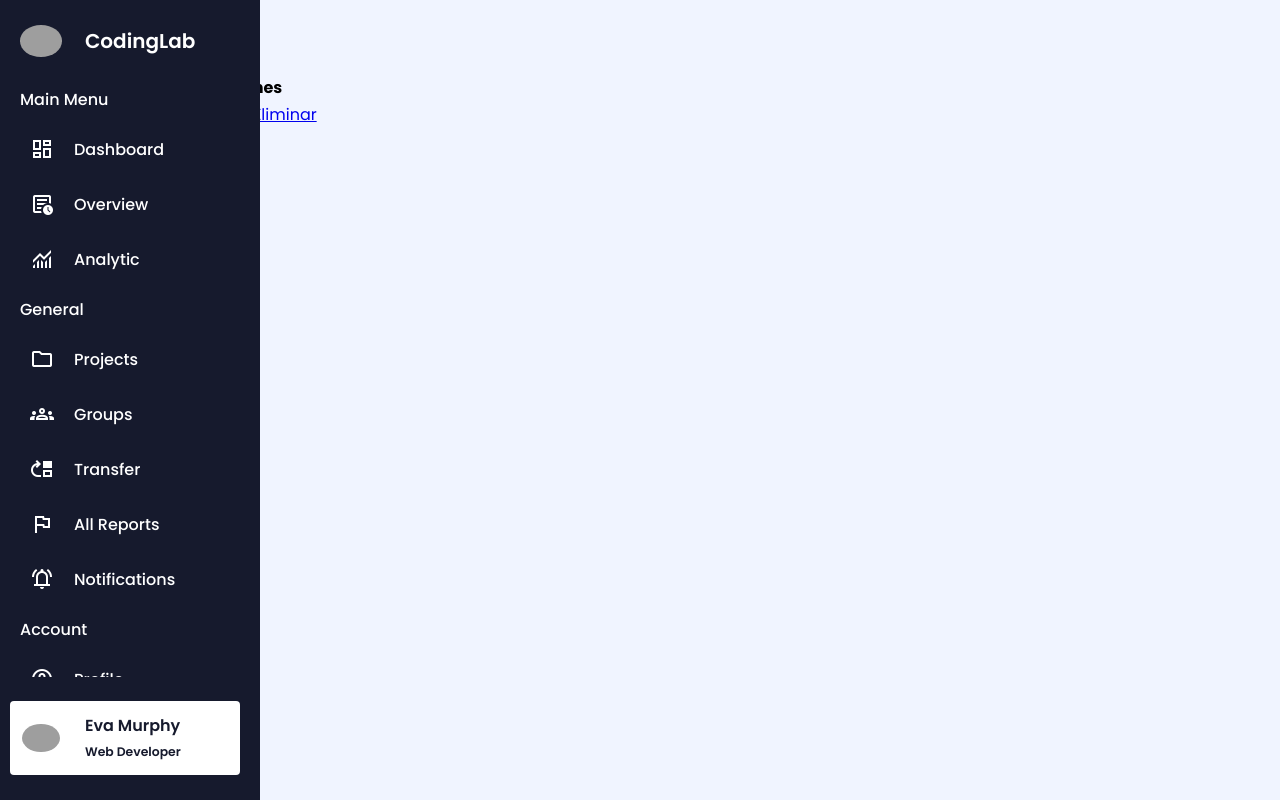
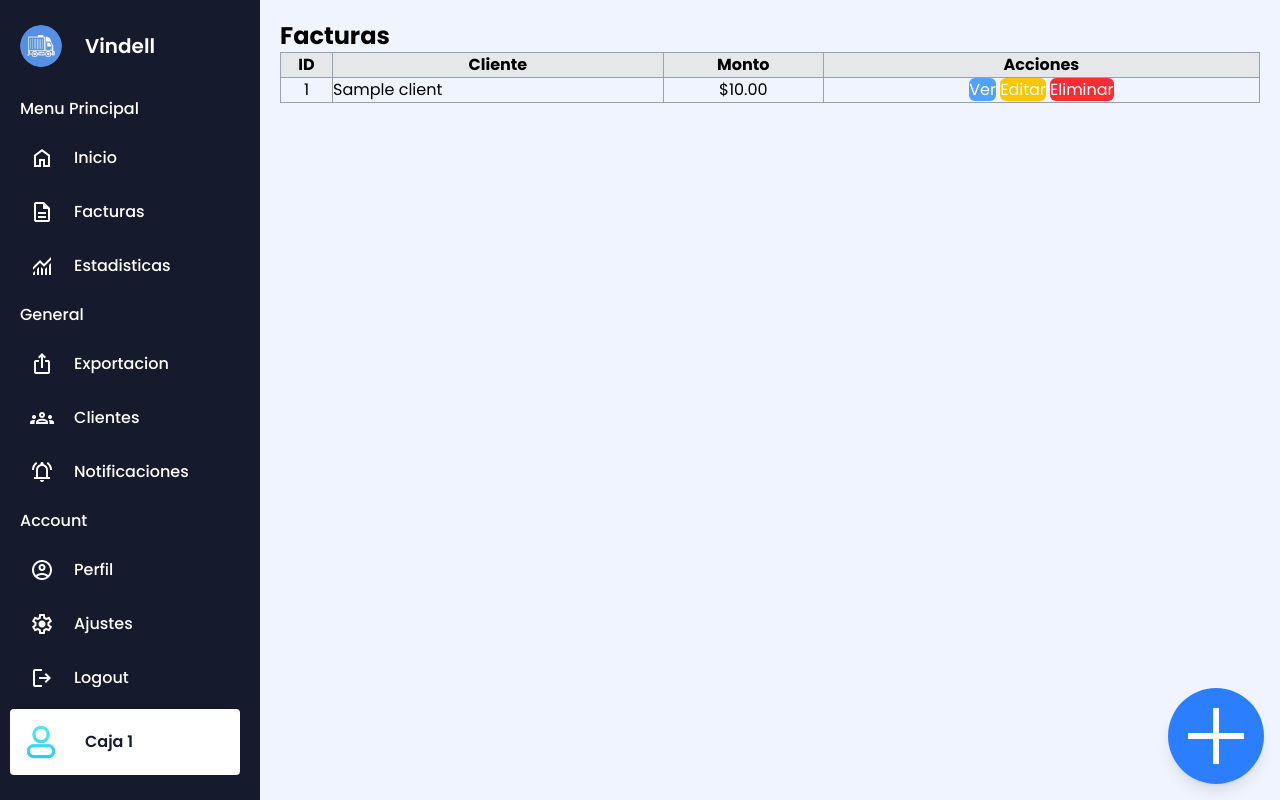
Before and after one commit to Void-CA/invoices-admin, a Django app: page /facturas/ in a window 1280 px wide. Run offline with Django 5.2, Linux system fonts and the light colour scheme; data comes from the database, SQL or seed files in the repository; tables that the repository leaves empty hold one stand-in row (values such as "Sample post"); grey boxes are pictures that could not be loaded.

Commit message:
correcting language issues

```diff
--- a/facturas/static/css/styles.css
+++ b/facturas/static/css/styles.css
@@ -150,3 +150,13 @@
   background: #fff;
   border-radius: 4px;
 }
+
+main.content {
+  margin-left: 85px;
+  padding: 20px;
+  transition: margin-left 0.4s ease;
+}
+
+.sidebar:hover ~ .content {
+  margin-left: 260px /* Sidebar expandido */;
+}
--- a/facturas/templates/facturas/base.html
+++ b/facturas/templates/facturas/base.html
@@ -10,39 +10,40 @@
     <link rel="stylesheet" href="https://fonts.googleapis.com/css2?family=Material+Symbols+Outlined:opsz,wght,FILL,GRAD@20..48,100..700,0..1,-50..200" />
 
     <!-- CSS File -->
-    <link rel="stylesheet" href="{% static 'css/styles.css' %}" />
+    <link rel="stylesheet" href="{% static 'css/styles.css' %}?v=2">
+
+    <!-- Tailwind CSS -->
+    <script src="https://unpkg.com/@tailwindcss/browser@4"></script>
   </head>
   <body>
     <aside class="sidebar">
       <div class="sidebar-header">
         <img src="{% static 'images/logo.png' %}" alt="logo" />
-        <h2>CodingLab</h2>
+        <h2>Vindell</h2>
       </div>
       <ul class="sidebar-links">
         <h4>
-          <span>Main Menu</span>
+          <span>Menu Principal</span>
           <div class="menu-separator"></div>
         </h4>
-        <li><a href="#"><span class="material-symbols-outlined"> dashboard </span>Dashboard</a></li>
-        <li><a href="#"><span class="material-symbols-outlined"> overview </span>Overview</a></li>
-        <li><a href="#"><span class="material-symbols-outlined"> monitoring </span>Analytic</a></li>
+        <li><a href="#"><span class="material-symbols-outlined"> home </span>Inicio</a></li>
+        <li><a href="{% url 'invoice_list' %}"><span class="material-symbols-outlined"> description </span>Facturas</a></li>
+        <li><a href="#"><span class="material-symbols-outlined"> monitoring </span>Estadisticas</a></li>
 
         <h4>
           <span>General</span>
           <div class="menu-separator"></div>
         </h4>
-        <li><a href="#"><span class="material-symbols-outlined"> folder </span>Projects</a></li>
-        <li><a href="#"><span class="material-symbols-outlined"> groups </span>Groups</a></li>
-        <li><a href="#"><span class="material-symbols-outlined"> move_up </span>Transfer</a></li>
-        <li><a href="#"><span class="material-symbols-outlined"> flag </span>All Reports</a></li>
-        <li><a href="#"><span class="material-symbols-outlined"> notifications_active </span>Notifications</a></li>
+        <li><a href="#"><span class="material-symbols-outlined"> ios_share </span>Exportacion</a></li>
+        <li><a href="{% url 'clients' %}"><span class="material-symbols-outlined"> groups </span>Clientes</a></li>
+        <li><a href="#"><span class="material-symbols-outlined"> notifications_active </span>Notificaciones</a></li>
 
         <h4>
           <span>Account</span>
           <div class="menu-separator"></div>
         </h4>
-        <li><a href="#"><span class="material-symbols-outlined"> account_circle </span>Profile</a></li>
-        <li><a href="#"><span class="material-symbols-outlined"> settings </span>Settings</a></li>
+        <li><a href="#"><span class="material-symbols-outlined"> account_circle </span>Perfil</a></li>
+        <li><a href="#"><span class="material-symbols-outlined"> settings </span>Ajustes</a></li>
         <li><a href="#"><span class="material-symbols-outlined"> logout </span>Logout</a></li>
       </ul>
 
@@ -50,15 +51,14 @@
         <div class="user-profile">
           <img src="{% static 'images/profile-img.jpg' %}" alt="Profile Image" />
           <div class="user-detail">
-            <h3>Eva Murphy</h3>
-            <span>Web Developer</span>
+            <h3>Caja 1</h3>
           </div>
         </div>
       </div>
     </aside>
 
     <!-- Contenido dinámico -->
-    <main>
+    <main class="content">
       {% block content %}
       <!-- Aquí se insertará el contenido de otras plantillas -->
       {% endblock %}
--- a/facturas/templates/facturas/formulario_factura.html
+++ b/facturas/templates/facturas/invoice_form.html
@@ -9,6 +9,6 @@
     {% csrf_token %}
     {{ form.as_p }}
     <button type="submit" class="btn btn-success">Guardar</button>
-    <a href="{% url 'lista_facturas' %}" class="btn btn-secondary">Cancelar</a>
+    <a href="{% url 'invoice_list' %}" class="btn btn-secondary">Cancelar</a>
 </form>
 {% endblock %}
--- /dev/null
+++ b/facturas/templates/facturas/invoices_list.html
@@ -0,0 +1,39 @@
+{% extends 'facturas/base.html' %}
+
+{% block title %}Lista de Facturas{% endblock %}
+
+{% block content %}
+<h1 class="text-2xl font-bold mb-4">Facturas</h1>
+
+<a href="{% url 'create_invoice' %}"
+   class="fixed bottom-4 right-4 bg-blue-500 text-white p-4 rounded-full shadow-lg hover:bg-blue-600 transition flex items-center justify-center">
+   <span class="material-symbols-outlined" style="font-size: 6rem;">add</span>
+</a>
+
+
+
+<table class="table-auto border-collapse border border-gray-300 w-full mt-4">
+    <thead>
+        <tr class="bg-gray-200">
+            <th class="border border-gray-400 px-4 py-2">ID</th>
+            <th class="border border-gray-400 px-4 py-2">Cliente</th>
+            <th class="border border-gray-400 px-4 py-2">Monto</th>
+            <th class="border border-gray-400 px-4 py-2">Acciones</th>
+        </tr>
+    </thead>
+    <tbody>
+        {% for invoice in invoices %}
+        <tr class="hover:bg-gray-100">
+            <td class="border border-gray-400 px-4 py-2 text-center">{{ invoice.id }}</td>
+            <td class="border border-gray-400 px-4 py-2">{{ invoice.client }}</td>
+            <td class="border border-gray-400 px-4 py-2 text-center">${{ invoice.total }}</td>
+            <td class="border border-gray-400 px-4 py-2 text-center space-x-2">
+                <a href="{% url 'invoice_detail' invoice.id %}" class="bg-blue-400 text-white px-3 py-1 rounded-md hover:bg-blue-500">Ver</a>
+                <a href="{% url 'edit_invoice' invoice.id %}" class="bg-yellow-400 text-white px-3 py-1 rounded-md hover:bg-yellow-500">Editar</a>
+                <a href="{% url 'delete_invoice' invoice.id %}" class="bg-red-500 text-white px-3 py-1 rounded-md hover:bg-red-600">Eliminar</a>
+            </td>
+        </tr>
+        {% endfor %}
+    </tbody>
+</table>
+{% endblock %}
--- a/facturas/templates/facturas/lista_facturas.html
+++ /dev/null
@@ -1,33 +0,0 @@
-{% extends 'facturas/base.html' %}
-
-{% block title %}Lista de Facturas{% endblock %}
-
-{% block content %}
-<h1>Facturas</h1>
-<a href="{% url 'crear_factura' %}" class="btn btn-primary">Nueva Factura</a>
-
-<table class="table mt-3">
-    <thead>
-        <tr>
-            <th>ID</th>
-            <th>Cliente</th>
-            <th>Monto</th>
-            <th>Acciones</th>
-        </tr>
-    </thead>
-    <tbody>
-        {% for factura in facturas %}
-        <tr>
-            <td>{{ factura.id }}</td>
-            <td>{{ factura.cliente }}</td>
-            <td>${{ factura.total }}</td>
-            <td>
-                <a href="{% url 'detalle_factura' factura.id %}" class="btn btn-info btn-sm">Ver</a>
-                <a href="{% url 'editar_factura' factura.id %}" class="btn btn-warning btn-sm">Editar</a>
-                <a href="{% url 'eliminar_factura' factura.id %}" class="btn btn-danger btn-sm">Eliminar</a>
-            </td>
-        </tr>
-        {% endfor %}
-    </tbody>
-</table>
-{% endblock %}
--- a/facturas/urls.py
+++ b/facturas/urls.py
@@ -2,10 +2,12 @@
 from . import views
 
 urlpatterns = [
-    path('', views.lista_facturas, name='lista_facturas'),
-    path('crear/', views.crear_factura, name='crear_factura'),
-    path('editar/<int:factura_id>/', views.editar_factura, name='editar_factura'),
-    path('eliminar/<int:factura_id>/', views.eliminar_factura, name='eliminar_factura'),
-    path('<int:factura_id>/', views.detalle_factura, name='detalle_factura'),
+    path('', views.invoice_list, name='invoice_list'),
+    path('create/', views.create_invoice, name='create_invoice'),
+    path('clients/', views.clients, name='clients'),
+    path('add_client/', views.add_client, name='add_client'),
+    path('edit/<int:invoice_id>/', views.edit_invoice, name='edit_invoice'),
+    path('delete/<int:invoice_id>/', views.delete_invoice, name='delete_invoice'),
+    path('<int:invoice_id>/', views.invoice_detail, name='invoice_detail'),
     path('test/', views.test, name='test'),
 ]
--- a/facturas/views.py
+++ b/facturas/views.py
@@ -1,41 +1,47 @@
 from django.shortcuts import render, get_object_or_404, redirect
-from .models import Factura  # Asegúrate de definir este modelo
-from .forms import FacturaForm  # Asegúrate de definir este formulario
+from .models import Invoice  # Asegúrate de definir este modelo
+from .forms import InvoiceForm  # Asegúrate de definir este formulario
 
-def lista_facturas(request):
-    facturas = Factura.objects.all()
-    return render(request, 'facturas/lista_facturas.html', {'facturas': facturas})
+def invoice_list(request):
+    facturas = Invoice.objects.all()
+    return render(request, 'facturas/invoices_list.html', {'invoices': facturas})
 
-def detalle_factura(request, factura_id):
-    factura = get_object_or_404(Factura, id=factura_id)
-    return render(request, 'facturas/detalle_factura.html', {'factura': factura})
+def invoice_detail(request, factura_id):
+    factura = get_object_or_404(Invoice, id=factura_id)
+    return render(request, 'facturas/invoice_detail.html', {'invoice': factura})
 
 
-def crear_factura(request):
+def create_invoice(request):
     if request.method == "POST":
-        form = FacturaForm(request.POST)
+        form = InvoiceForm(request.POST)
         if form.is_valid():
             form.save()
-            return redirect('lista_facturas')
+            return redirect('invoice_list')
     else:
-        form = FacturaForm()
+        form = InvoiceForm()
+    return render(request, 'facturas/invoice_form.html', {'form': form})
+
+def edit_invoice(request, factura_id):
+    factura = get_object_or_404(Invoice, id=factura_id)
+    if request.method == "POST":
+        form = InvoiceForm(request.POST, instance=factura)
+        if form.is_valid():
+            form.save()
+            return redirect('invoice_list')
+    else:
+        form = InvoiceForm(instance=factura)
     return render(request, 'facturas/formulario_factura.html', {'form': form})
 
-def editar_factura(request, factura_id):
-    factura = get_object_or_404(Factura, id=factura_id)
-    if request.method == "POST":
-        form = FacturaForm(request.POST, instance=factura)
-        if form.is_valid():
-            form.save()
-            return redirect('lista_facturas')
-    else:
-        form = FacturaForm(instance=factura)
-    return render(request, 'facturas/formulario_factura.html', {'form': form})
-
-def eliminar_factura(request, factura_id):
-    factura = get_object_or_404(Factura, id=factura_id)
+def delete_invoice(request, factura_id):
+    factura = get_object_or_404(Invoice, id=factura_id)
     factura.delete()
-    return redirect('lista_facturas')
+    return redirect('invoice_list')
 
 def test(request):
     return render(request, 'facturas/testing.html')
+
+def clients(request):
+    return render(request, 'facturas/clients.html')
+
+def add_client(request):
+    return render(request, 'facturas/add_client.html')
```
Also changed, not shown: facturas/admin.py (+5 -5 lines), facturas/forms.py (+5 -5 lines), facturas/models.py (+21 -21 lines), facturas/templates/facturas/add_client.html (added, +7 -0 lines), facturas/templates/facturas/clients.html (added, +12 -0 lines), facturas/templates/facturas/detalle_factura.html (deleted, +0 -13 lines), facturas/templates/facturas/invoice_detail.html (added, +13 -0 lines), db.sqlite3, facturas/migrations/0001_initial.py, facturas/migrations/0002_alter_factura_fecha.py (deleted), facturas/static/images/logo.png (added), facturas/static/images/profile-img.jpg (added).
